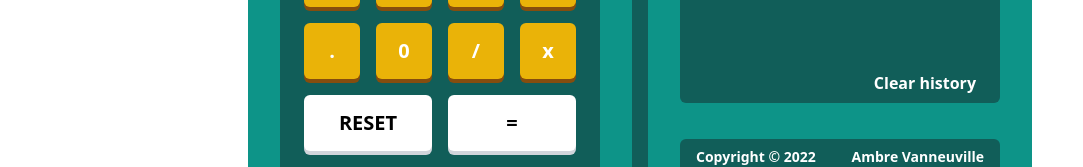
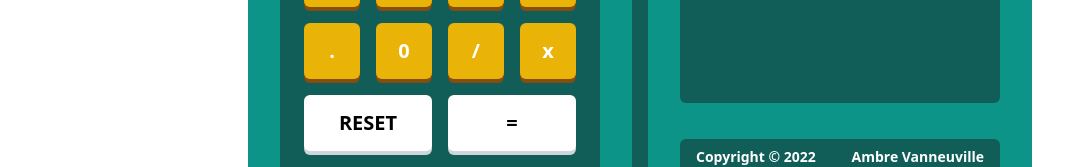
Before and after one commit to Ambre1709/Calculatrice, a Vue app: page / in a window 1280 px wide. Shown: the part 569-736 px from the top of the page, without its empty margins (0-1083 px from the left). Built offline with nearby package versions, Linux system fonts and the light colour scheme.

Commit message:
v-if btn history

```diff
--- a/src/components/Calculator.vue
+++ b/src/components/Calculator.vue
@@ -71,10 +71,14 @@
               </div>
             </div>
           </div>
-          <!-- v-if="histories > 0" -->
-          <button class="absolute bottom-2 right-6" @click="clearStorage()">
-            Clear history
-          </button>
+          <template v-if="histories > []">
+            <button
+              class="absolute bottom-2 right-6 flex items-center"
+              @click="clearStorage()"
+            >
+              <Delete class="mr-1 text-white" /> Clear all
+            </button>
+          </template>
         </div>
       </div>
       <div
```
